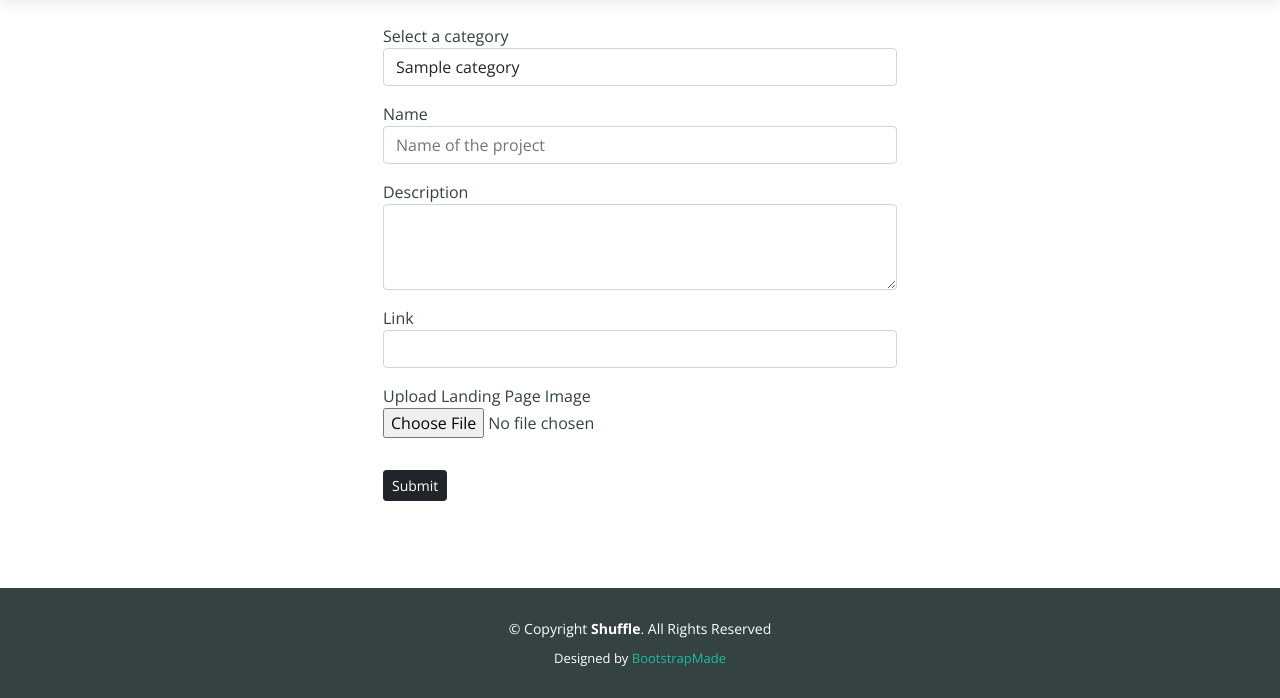
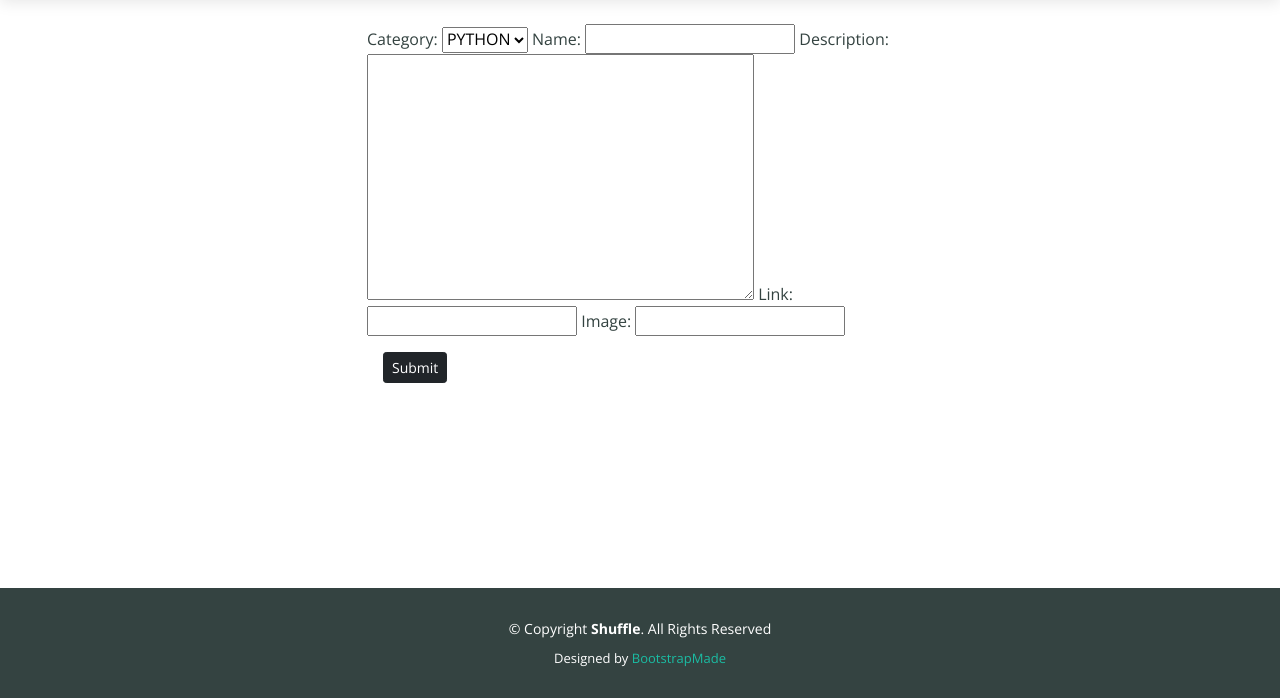
Before and after one commit to Kisavi/Awwwards-clone, a Django app: page /post-project in a window 1280 px wide. Shown: the part 70-768 px from the top of the page. Run offline with Django 4.2, Linux system fonts and the light colour scheme; tables that the repository leaves empty hold one stand-in row (values such as "Sample post"); parts of the project's set-up code (start-up, migrations or seed data) failed here and were passed over; some libraries are stand-ins or nearby versions.

Commit message:
render new template to the user for saving submitting their projects

```diff
--- a/awardsapp/admin.py
+++ b/awardsapp/admin.py
@@ -1,7 +1,7 @@
 from django.contrib import admin
-from .models import Profile,Category,Project
+from .models import Profile,Project
 
 # Register your models here.
 admin.site.register(Profile)
-admin.site.register(Category)
+# admin.site.register(Category)
 admin.site.register(Project)
--- a/awardsapp/forms.py
+++ b/awardsapp/forms.py
@@ -22,11 +22,11 @@
 
 
 class PostProjectForm(forms.ModelForm):
-    name = forms.TextInput(attrs={'class': 'form-control'})
-    link = forms.URLField()
-    image = forms.ImageField(widget=forms.FileInput(attrs={'class': 'form-control-file'}))
-    description = forms.CharField(widget=forms.Textarea(attrs={'class': 'form-control', 'rows': 5, 'cols': 20}))
-    category = forms.CharField(widget=forms.Textarea(attrs={'class': 'form-control'}))
+    # category = forms.CharField(widget=forms.Textarea(attrs={'class': 'form-control'}))
+    # name = forms.TextInput(attrs={'class': 'form-control'})
+    # description = forms.CharField(widget=forms.Textarea(attrs={'class': 'form-control', 'rows': 5, 'cols': 20}))
+    # link = forms.URLField()
+    # image = forms.ImageField(widget=forms.FileInput(attrs={'class': 'form-control-file'}))
 
     class Meta:
         model = Project
--- a/awardsapp/models.py
+++ b/awardsapp/models.py
@@ -31,34 +31,43 @@
         return self.user.username
 
 
-class Category(models.Model):
-    name = models.CharField(max_length=100, null=False, blank=False)
+# class Category(models.Model):
+#     name = models.CharField(max_length=100, null=False, blank=False)
+#
+#     def save_category(self):
+#         self.save()
+#
+#     @classmethod
+#     def get_category_by_id(cls, id):
+#         category = cls.objects.get(id=id)
+#         return category
+#
+#     @classmethod
+#     def update_category(cls, cat):
+#         category = cls.get_category_by_id(cat.id)
+#         category.name = cat.name
+#         category.save_category()
+#
+#     def delete_category(self):
+#         self.delete()
+#
+#     def __str__(self):
+#         return self.name
 
-    def save_category(self):
-        self.save()
 
-    @classmethod
-    def get_category_by_id(cls, id):
-        category = cls.objects.get(id=id)
-        return category
-
-    @classmethod
-    def update_category(cls, cat):
-        category = cls.get_category_by_id(cat.id)
-        category.name = cat.name
-        category.save_category()
-
-    def delete_category(self):
-        self.delete()
-
-    def __str__(self):
-        return self.name
+CATEGORY_CHOICES = (
+    ('django', 'DJANGO'),
+    ('java', 'JAVA'),
+    ('flask', 'FLASK'),
+    ('python', 'PYTHON'),
+)
 
 
 class Project(models.Model):
     author = models.ForeignKey(Profile, on_delete=models.CASCADE, related_name='projects', default=1)
     # user = models.ForeignKey(Profile, on_delete=models.CASCADE, related_name='projects', default=1)
-    category = models.ForeignKey(Category, on_delete=models.SET_NULL, null=True)
+    # category = models.ForeignKey(Category, on_delete=models.SET_NULL, null=True, blank=False)
+    category = models.CharField(max_length=6, choices=CATEGORY_CHOICES, default='python')
     name = models.CharField(max_length=100, null=False, blank=False)
     link = models.URLField(blank=False)
     pub_date = models.DateTimeField(auto_now_add=True)
@@ -83,12 +92,12 @@
 
     @classmethod
     def search_project_by_category(cls, category):
-        projects = cls.objects.filter(category__name__icontains=category)
+        projects = cls.objects.filter(category__icontains=category)
         return projects
 
     @classmethod
     def filter_by_category(cls, category):
-        projects = cls.objects.filter(category__name__icontains=category)
+        projects = cls.objects.filter(category__icontains=category)
         return projects
 
     def __str__(self):
--- a/awardsapp/templates/main/post_project.html
+++ b/awardsapp/templates/main/post_project.html
@@ -8,35 +8,36 @@
             <div class="mt-4">
                 <form method="POST" action="" enctype="multipart/form-data">
                     {% csrf_token %}
-                    <div class="form-group m-3">
-                         <label>Select a category</label>
-                        <select name="category" class="form-control">
-                            {% for category in categories %}
-                            <option value="{{category.id}}">{{category.name}}</option>
-                            {% endfor %}
-                        </select>
-                    </div>
-                    <div class="form-group m-3">
-                        <label>Name</label>
-                        <input name="title" type="text" class="form-control" placeholder="Name of the project"
-                               required>
-                    </div>
-                    <div class="form-group m-3">
-                        <label>Description</label>
-                        <textarea name="description" type="text" class="form-control" rows="3" placeholder=""
-                                  required></textarea>
-                    </div>
+                    {{ form }}
+<!--                    <div class="form-group m-3">-->
+<!--                         <label>Select a category</label>-->
+<!--                        <select name="category" class="form-control">-->
+<!--                            {% for category in categories %}-->
+<!--                            <option value="{{category.id}}">{{category.name}}</option>-->
+<!--                            {% endfor %}-->
+<!--                        </select>-->
+<!--                    </div>-->
+<!--                    <div class="form-group m-3">-->
+<!--                        <label>Name</label>-->
+<!--                        <input name="title" type="text" class="form-control" placeholder="Name of the project"-->
+<!--                               required>-->
+<!--                    </div>-->
+<!--                    <div class="form-group m-3">-->
+<!--                        <label>Description</label>-->
+<!--                        <textarea name="description" type="text" class="form-control" rows="3" placeholder=""-->
+<!--                                  required></textarea>-->
+<!--                    </div>-->
 
-                    <div class="form-group m-3">
-                        <label>Link</label>
-                        <input name="link" type="text" class="form-control" placeholder=""
-                               required>
-                    </div>
+<!--                    <div class="form-group m-3">-->
+<!--                        <label>Link</label>-->
+<!--                        <input name="link" type="text" class="form-control" placeholder=""-->
+<!--                               required>-->
+<!--                    </div>-->
 
-                    <div class="form-group m-3">
-                        <label>Upload Landing Page Image</label> <br>
-                        <input name="image" type="file" class="form-control-file" required>
-                    </div>
+<!--                    <div class="form-group m-3">-->
+<!--                        <label>Upload Landing Page Image</label> <br>-->
+<!--                        <input name="image" type="file" class="form-control-file" required>-->
+<!--                    </div>-->
                     <button type="submit" class="btn btn-dark btn-sm m-3">Submit</button>
                 </form>
             </div>
--- a/awardsapp/tests.py
+++ b/awardsapp/tests.py
@@ -27,7 +27,7 @@
         self.assertTrue(len(categories) > 0)
 
     def test_get_category_by_id(self):
-        """Test case to check we can access the id of a saved image in the database."""
+        """Test case to check we can access the id of a saved category in the database."""
         self.category.save_category()
         category = Category.get_category_by_id(self.category.id)
         self.assertTrue(category)
--- a/awardsapp/views.py
+++ b/awardsapp/views.py
@@ -1,7 +1,7 @@
 from django.shortcuts import render, redirect
 from django.contrib import messages
 from .forms import RegisterForm, UpdateProfileForm, PostProjectForm
-from .models import Project, Category
+from .models import Project
 
 
 # Create your views here.
@@ -28,16 +28,15 @@
         projects = Project.projects()
     else:
         projects = Project.search_project_by_category(category)
-    categories = Category.objects.all()
+    # categories = Category.objects.all()
     context = {
         "projects": projects,
-        "categories": categories
+        # "categories": categories
     }
     return render(request, 'main/projects.html', context)
 
 
 def profile(request):
-    # projects = request.user.profile.projects.all()
     projects = request.user.profile.projects.all()
     if request.method == 'POST':
         profile_form = UpdateProfileForm(request.POST, request.FILES, instance=request.user.profile)
@@ -56,23 +55,38 @@
 
 
 def post_project(request):
-    categories = Category.objects.all()
     if request.method == 'POST':
-        project_form = PostProjectForm(request.POST, request.FILES)
-        print('project_form:', project_form)
-        if project_form.is_valid():
-            print(Project.category.name)
-            project = project_form.save(commit=False)
+        form = PostProjectForm(request.POST, request.FILES)
+        if form.is_valid():
+            project = form.save(commit=False)
             project.author = request.user.profile
             project.save()
             return redirect('home-projects')
     else:
-        project_form = PostProjectForm()
-        params = {
-            'categories': categories,
-            'project_form': project_form
-        }
-    return render(request, 'main/post_project.html', params)
+        form = PostProjectForm()
+    context = {
+            'form': form
+    }
+    return render(request, 'main/post_project.html', context)
+
+
+# def post_project(request):
+#     categories = Category.objects.all()
+#     if request.method == 'POST':
+#         project_form = PostProjectForm(request.POST, request.FILES)
+#         if project_form.is_valid():
+#             project = project_form.save(commit=False)
+#             project.author = request.user.profile
+#             project.category = Category.objects.get(id=project_form['category'])
+#             project.save()
+#             return redirect('home-projects')
+#     else:
+#         project_form = PostProjectForm()
+#     params = {
+#         'categories': categories,
+#         'project_form': project_form
+#     }
+#     return render(request, 'main/post_project.html', params)
 
 
 def search_project(request):
```
Also changed, not shown: awardsapp/templates/main/pp.html (added, +31 -0 lines), awardsapp/templates/main/projects.html (+5 -4 lines), awardsapp/migrations/0009_alter_project_category_delete_category.py (added), awardsapp/templates/main/edit_profile.html (deleted).
